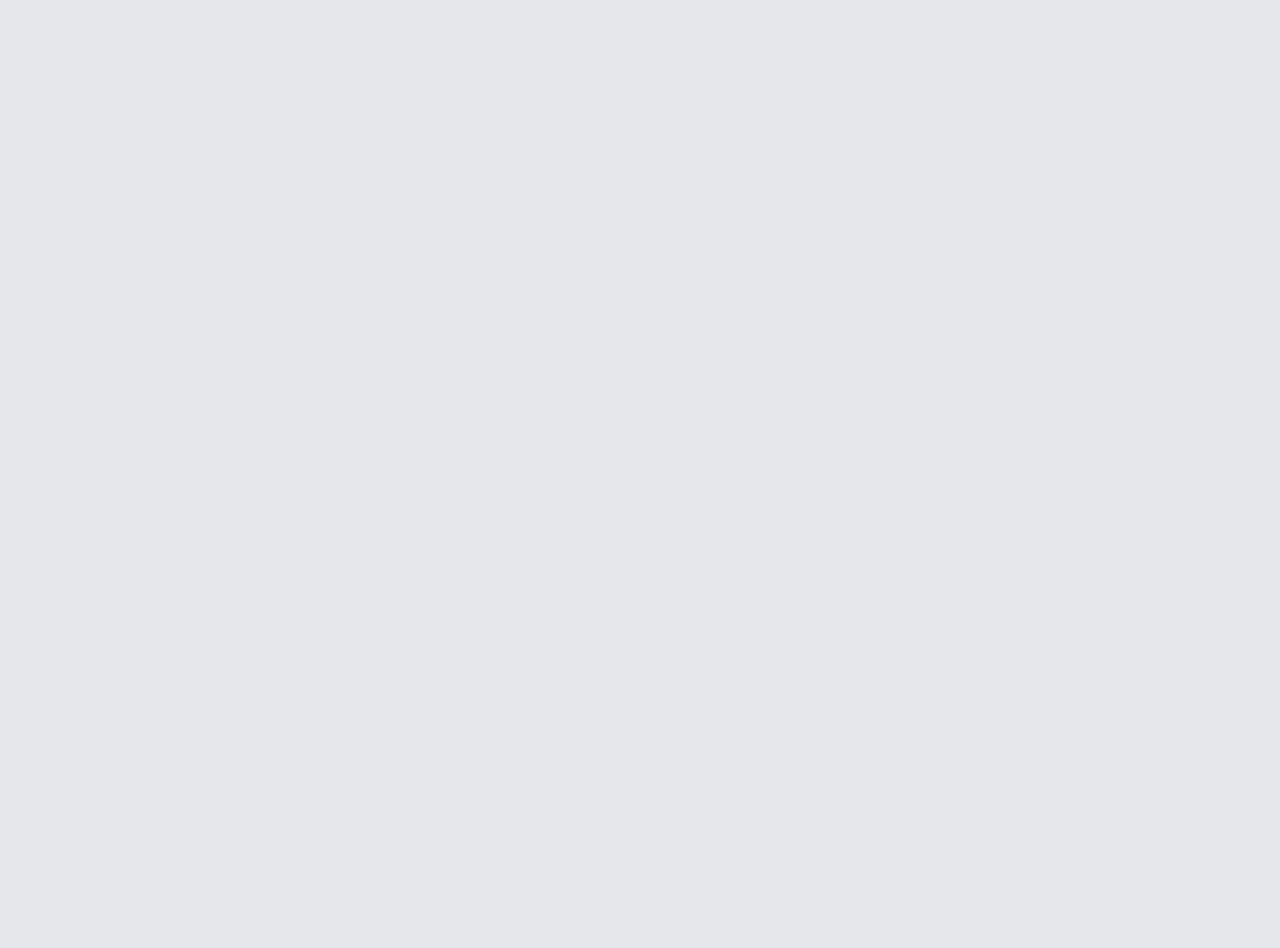
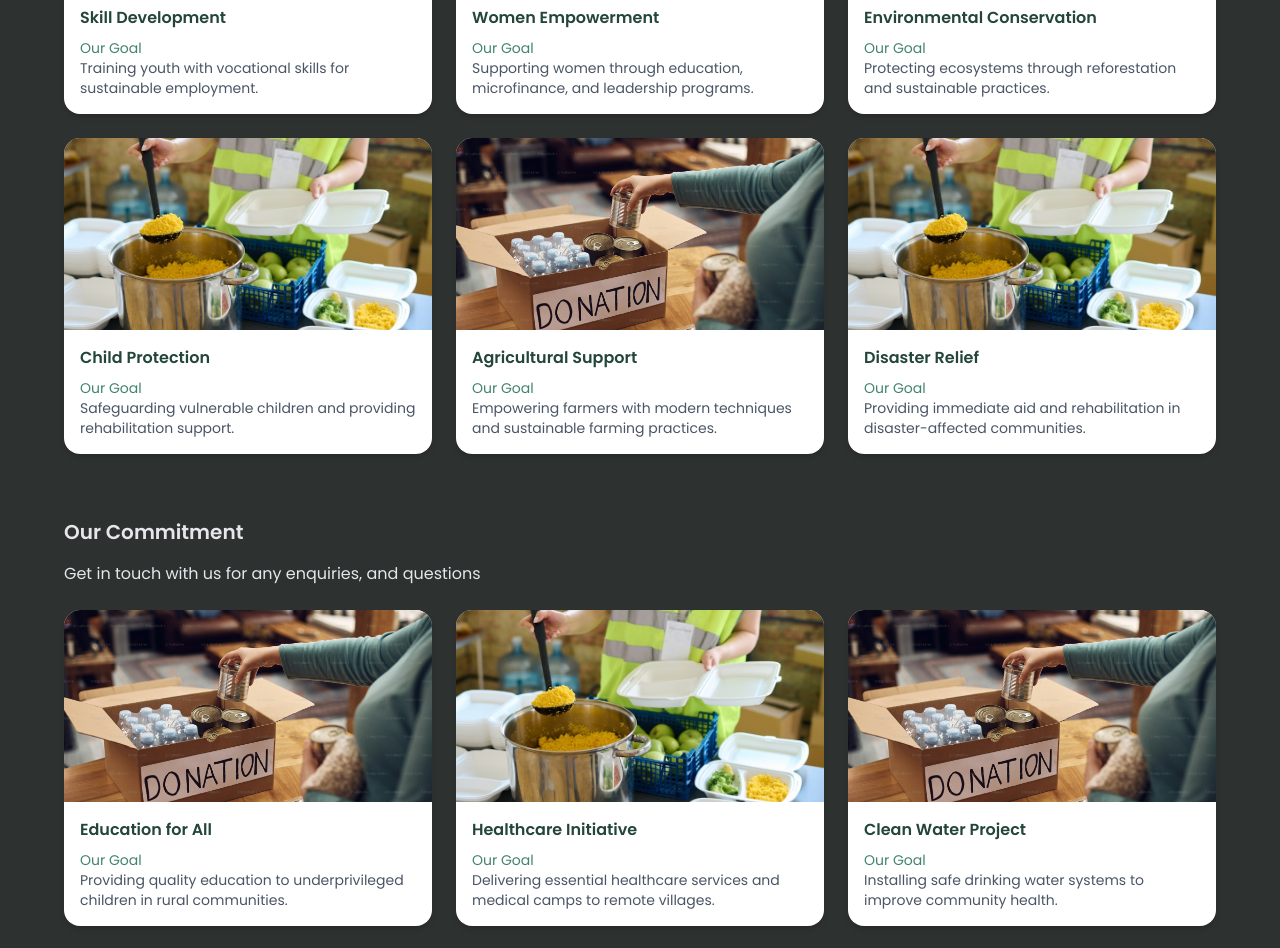
Before and after one commit to ngohebron/hebron-client, a React (Vite) app in the folder hebronWeb/: page /ourwork in a window 1280 px wide. Shown: the part 1580-2528 px from the top of the page. Before the commit the page ends 894 px from the top, so only its background shows below. Built offline with nearby package versions, Linux system fonts and the light colour scheme.

Commit message:
grid added for campaign and commitments

```diff
--- a/hebronWeb/src/pages/Ourwork.jsx
+++ b/hebronWeb/src/pages/Ourwork.jsx
@@ -2,6 +2,96 @@ import React from "react";
 import MainLayout from "../layout/MainLayout";
 
 function Ourwork() {
+  const campaignsitems = [
+    {
+      id: 1,
+      image: "/ourwork/image1.jpg",
+      title: "Education for All",
+      desc: "Providing quality education to underprivileged children in rural communities.",
+    },
+    {
+      id: 2,
+      image: "/ourwork/image2.jpg",
+      title: "Healthcare Initiative",
+      desc: "Delivering essential healthcare services and medical camps to remote villages.",
+    },
+    {
+      id: 3,
+      image: "/ourwork/image1.jpg",
+      title: "Clean Water Project",
+      desc: "Installing safe drinking water systems to improve community health.",
+    },
+    {
+      id: 4,
+      image: "/ourwork/image2.jpg",
+      title: "Skill Development",
+      desc: "Training youth with vocational skills for sustainable employment.",
+    },
+    {
+      id: 5,
+      image: "/ourwork/image1.jpg",
+      title: "Women Empowerment",
+      desc: "Supporting women through education, microfinance, and leadership programs.",
+    },
+    {
+      id: 6,
+      image: "/ourwork/image1.jpg",
+      title: "Environmental Conservation",
+      desc: "Protecting ecosystems through reforestation and sustainable practices.",
+    },
+    {
+      id: 7,
+      image: "/ourwork/image2.jpg",
+      title: "Child Protection",
+      desc: "Safeguarding vulnerable children and providing rehabilitation support.",
+    },
+    {
+      id: 8,
+      image: "/ourwork/image1.jpg",
+      title: "Agricultural Support",
+      desc: "Empowering farmers with modern techniques and sustainable farming practices.",
+    },
+    {
+      id: 9,
+      image: "/ourwork/image2.jpg",
+      title: "Disaster Relief",
+      desc: "Providing immediate aid and rehabilitation in disaster-affected communities.",
+    },
+  ];
+
+  const commitment = [
+    {
+      id: 1,
+      image: "/ourwork/image1.jpg",
+      title: "Education for All",
+      desc: "Providing quality education to underprivileged children in rural communities.",
+    },
+    {
+      id: 2,
+      image: "/ourwork/image2.jpg",
+      title: "Healthcare Initiative",
+      desc: "Delivering essential healthcare services and medical camps to remote villages.",
+    },
+    {
+      id: 3,
+      image: "/ourwork/image1.jpg",
+      title: "Clean Water Project",
+      desc: "Installing safe drinking water systems to improve community health.",
+    },
+    {
+      id: 4,
+      image: "/ourwork/image2.jpg",
+      title: "Skill Development",
+      desc: "Training youth with vocational skills for sustainable employment.",
+    },
+    {
+      id: 5,
+      image: "/ourwork/image1.jpg",
+      title: "Women Empowerment",
+      desc: "Supporting women through education, microfinance, and leadership programs.",
+    },
+
+  ];
   return (
     <MainLayout className=" w-full">
       <section className="w-full py-12 px-0">
@@ -13,7 +103,77 @@ function Ourwork() {
           />
         </div>
       </section>
+      {/* OurWork Grid */}
+      <section className="py-16 px-6 bgCustomBlack rounded-2xl ">
+        <div className="max-w-6xl mx-auto">
+          <h2 className="text-3xl text-gray-100  font-semibold mb-6">
+            Our Work
+          </h2>
 
+          <div className="mb-10 ">
+            <h3 className="text-xl font-semibold mb-4 text-gray-200">
+              Our Campaigns
+            </h3>
+            <p className="mb-6  text-gray-200">
+              Get in touch with us for any enquiriesand questions
+            </p>
+          </div>
+
+          <div className="grid grid-cols-1 sm:grid-cols-2 md:grid-cols-3 gap-6">
+            {campaignsitems.map((item) => (
+              <div
+                key={item.id}
+                className="bg-white rounded-2xl shadow-md overflow-hidden"
+              >
+                <img
+                  src={item.image}
+                  alt={item.title}
+                  className="w-full h-48 object-cover"
+                />
+
+                <div className="p-4">
+                  <h3 className="text-[#234639] font-manrope font-semibold">
+                    {item.title}
+                  </h3>
+                  <h2 className="text-sm text-[#43846D] mt-2">Our Goal</h2>
+                  <p className="text-sm text-gray-600">{item.desc}</p>
+                </div>
+              </div>
+            ))}
+          </div>
+
+          <div className="mb-10 mt-16">
+            <h3 className="text-xl font-semibold mb-4 text-gray-200">
+              Our Commitment
+            </h3>
+            <p className="mb-6 text-gray-200">
+              Get in touch with us for any enquiries, and questions
+            </p>
+             <div className="grid grid-cols-1 sm:grid-cols-2 md:grid-cols-3 gap-6">
+            {commitment.map((item) => (
+              <div
+                key={item.id}
+                className="bg-white rounded-2xl shadow-md overflow-hidden"
+              >
+                <img
+                  src={item.image}
+                  alt={item.title}
+                  className="w-full h-48 object-cover"
+                />
+
+                <div className="p-4">
+                  <h3 className="text-[#234639] font-manrope font-semibold">
+                    {item.title}
+                  </h3>
+                  <h2 className="text-sm text-[#43846D] mt-2">Our Goal</h2>
+                  <p className="text-sm text-gray-600">{item.desc}</p>
+                </div>
+              </div>
+            ))}
+          </div>
+          </div>
+        </div>
+      </section>
 
       <footer className="bg-gray-800 text-white py-8 px-6">
         <div className="max-w-6xl mx-auto">
```
Also changed, not shown: hebronWeb/public/ourwork/image2.jpg (added). Lines whose indentation alone changed are shown as unchanged.
